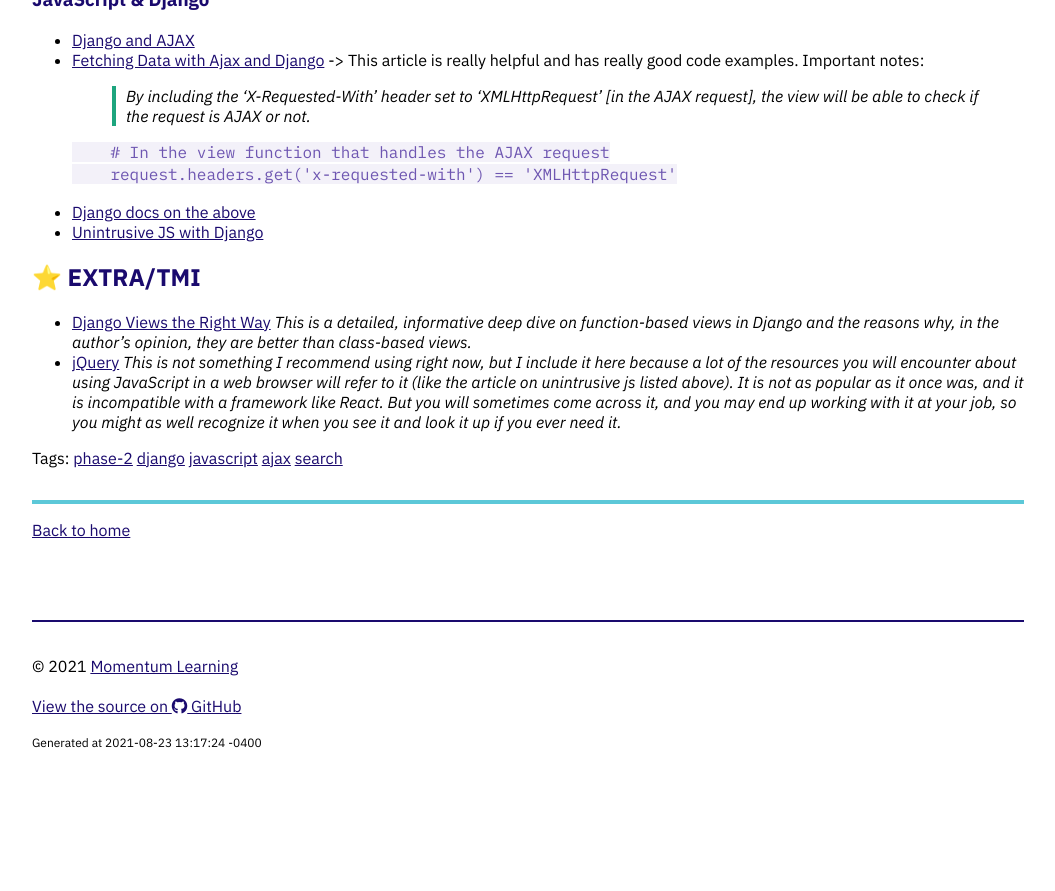
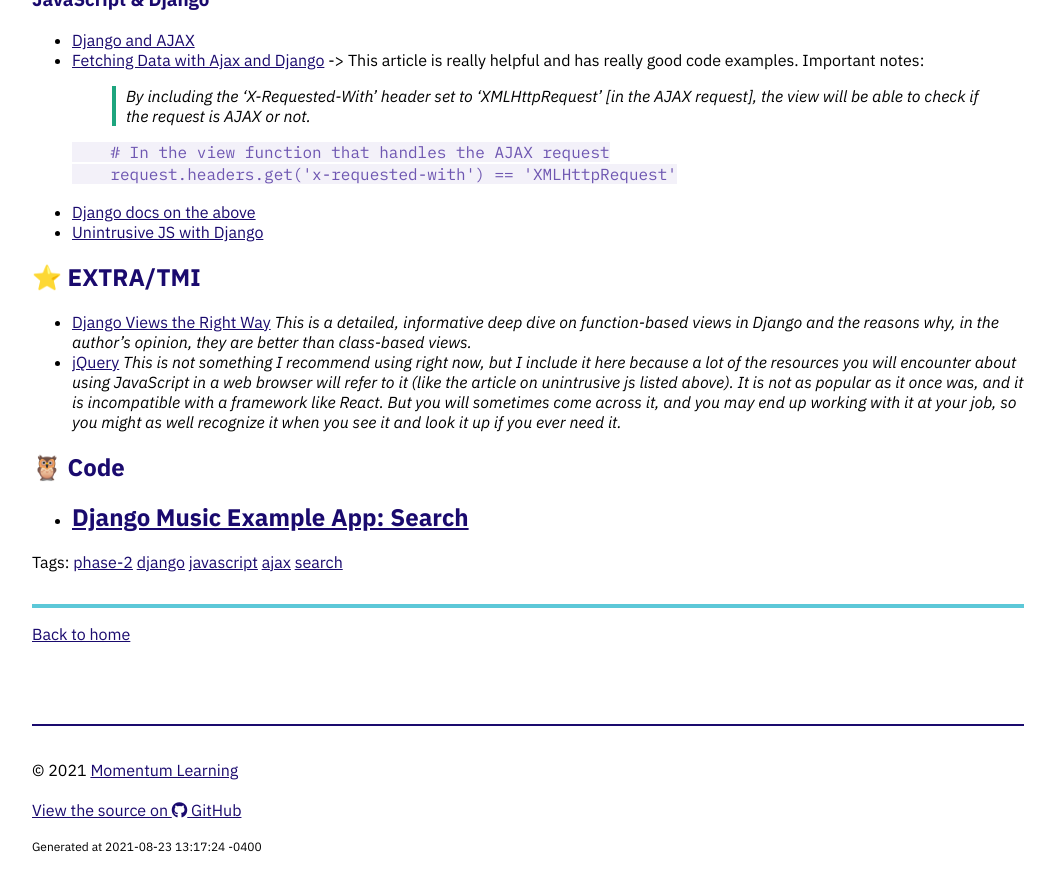
Before and after one commit to Momentum-Team-9/momentum-team-9.github.io, a Jekyll site: the page built from _posts/2021-08-23-django-search-and-js.md, in a window 1280 px wide and 900 px high, scrolled down 994 px. Shown: the top 891 px of the window, without its empty margins (112-1167 px from the left). Built offline with Jekyll 4.4.1, drawn with Linux system fonts in a browser that asks for light colours; nearby versions of some CDN libraries; before the commit the page ends 1790 px from its top, so only the background shows below that.

Commit message:
Add link to search code

```diff
--- a/_posts/2021-08-23-django-search-and-js.md
+++ b/_posts/2021-08-23-django-search-and-js.md
@@ -54,3 +54,8 @@ Keep on with your end-of-phase project. Today you should have models that you ca
 
 - [Django Views the Right Way](https://spookylukey.github.io/django-views-the-right-way/the-pattern.html) _This is a detailed, informative deep dive on function-based views in Django and the reasons why, in the author's opinion, they are better than class-based views._
 - [jQuery](https://jquery.com/) _This is not something I recommend using right now, but I include it here because a lot of the resources you will encounter about using JavaScript in a web browser will refer to it (like the article on unintrusive js listed above). It is not as popular as it once was, and it is incompatible with a framework like React. But you will sometimes come across it, and you may end up working with it at your job, so you might as well recognize it when you see it and look it up if you ever need it._
+
+## 🦉 Code
+
+- [Django Music Example App: Search](https://github.com/Momentum-Team-9/example-django-music/tree/search)
+-
```
